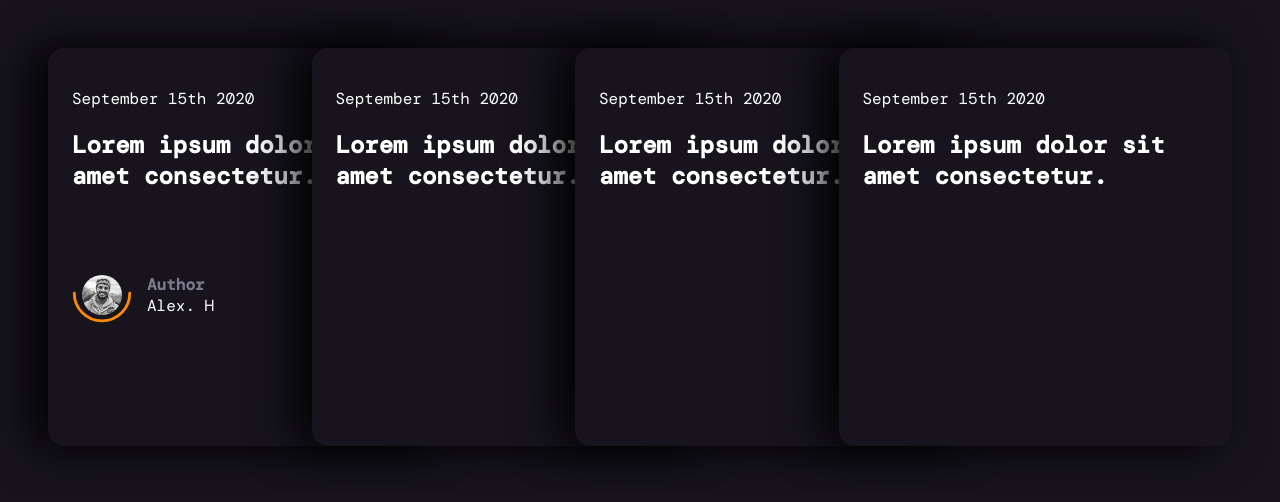
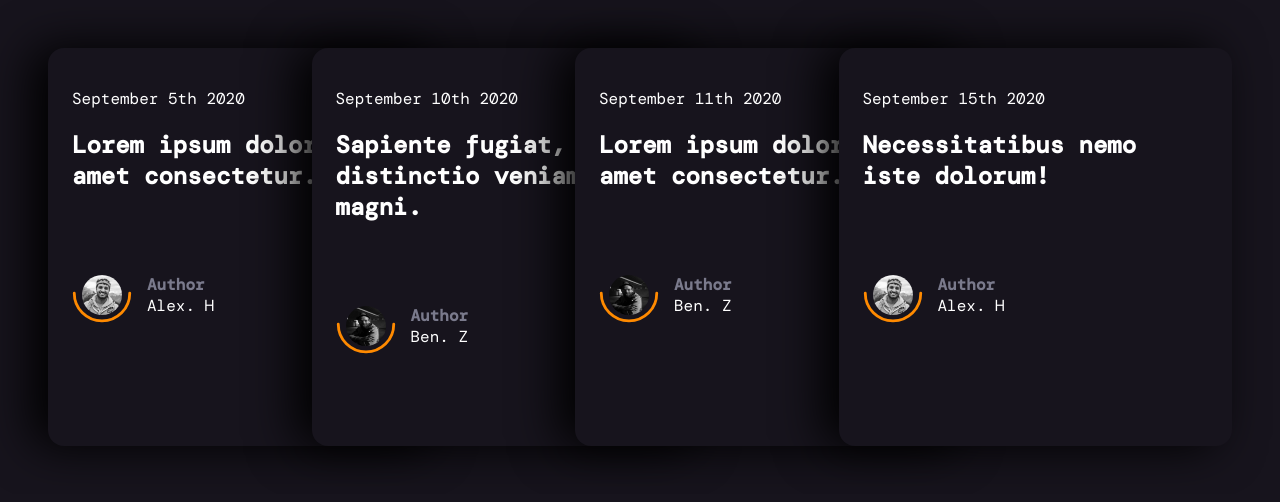
Before and after one commit to marcldo/CSSCards, a plain HTML site: page index.html in a window 1280 px wide. Drawn offline with nearby package versions, Linux system fonts and the light colour scheme; a web font is replaced by a local one.

```diff
--- a/index.html
+++ b/index.html
@@ -13,7 +13,7 @@
   <section class="card-list">
     <article class="card">
       <header class="card-header">
-        <p>September 15th 2020</p>
+        <p>September 5th 2020</p>
         <h2>Lorem ipsum dolor sit amet consectetur.</h2>
       </header>
 
@@ -35,25 +35,69 @@
 
     <article class="card">
       <header class="card-header">
-        <p>September 15th 2020</p>
+        <p>September 10th 2020</p>
+        <h2>Sapiente fugiat, distinctio veniam magni. </h2>
+      </header>
+
+      <div class="card-author">
+        <a href="#" class="author-avatar">
+          <img src="avatar2.jpeg" alt="">
+        </a>
+        <svg class="half-circle" viewBox="0 0 106 57">
+          <path d="M102 4c0 27.1-21.9 49-49 49S4 31.1 4 4"></path>
+        </svg>
+
+        <div class="author-name">
+          <div class="author-name-prefix">Author</div>
+          Ben. Z
+        </div>
+      </div>
+
+    </article>
+
+    <article class="card">
+      <header class="card-header">
+        <p>September 11th 2020</p>
         <h2>Lorem ipsum dolor sit amet consectetur.</h2>
       </header>
+
+      <div class="card-author">
+        <a href="#" class="author-avatar">
+          <img src="avatar2.jpeg" alt="">
+        </a>
+        <svg class="half-circle" viewBox="0 0 106 57">
+          <path d="M102 4c0 27.1-21.9 49-49 49S4 31.1 4 4"></path>
+        </svg>
+
+        <div class="author-name">
+          <div class="author-name-prefix">Author</div>
+          Ben. Z
+        </div>
+      </div>
+
 
     </article>
 
     <article class="card">
       <header class="card-header">
         <p>September 15th 2020</p>
-        <h2>Lorem ipsum dolor sit amet consectetur.</h2>
+        <h2>Necessitatibus nemo iste dolorum!</h2>
       </header>
 
-    </article>
+      <div class="card-author">
+        <a href="#" class="author-avatar">
+          <img src="avatar.jpeg" alt="">
+        </a>
+        <svg class="half-circle" viewBox="0 0 106 57">
+          <path d="M102 4c0 27.1-21.9 49-49 49S4 31.1 4 4"></path>
+        </svg>
 
-    <article class="card">
-      <header class="card-header">
-        <p>September 15th 2020</p>
-        <h2>Lorem ipsum dolor sit amet consectetur.</h2>
-      </header>
+        <div class="author-name">
+          <div class="author-name-prefix">Author</div>
+          Alex. H
+        </div>
+      </div>
+
 
     </article>
   </section>
```
Also changed, not shown: avatar2.jpeg (added).
